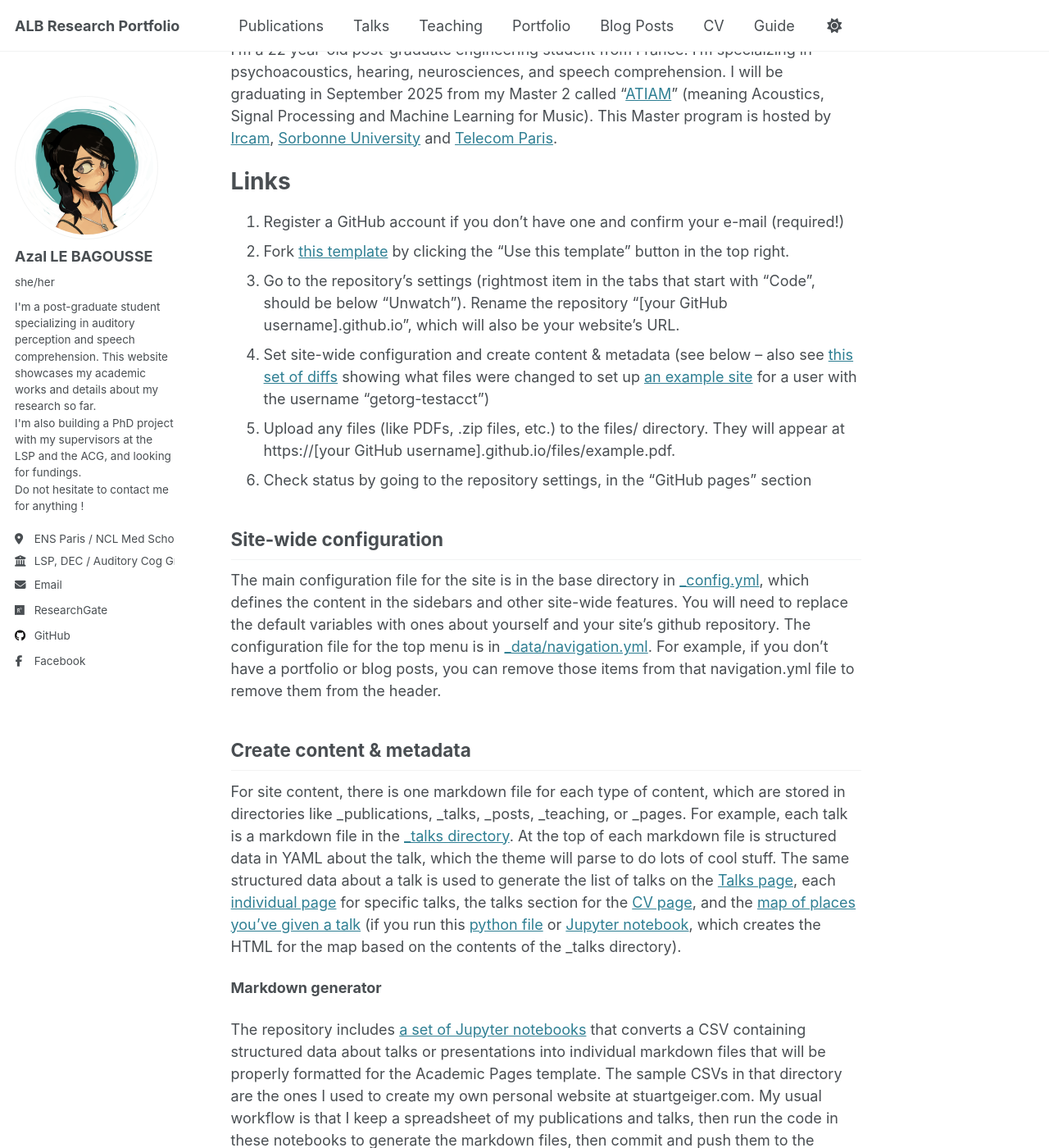
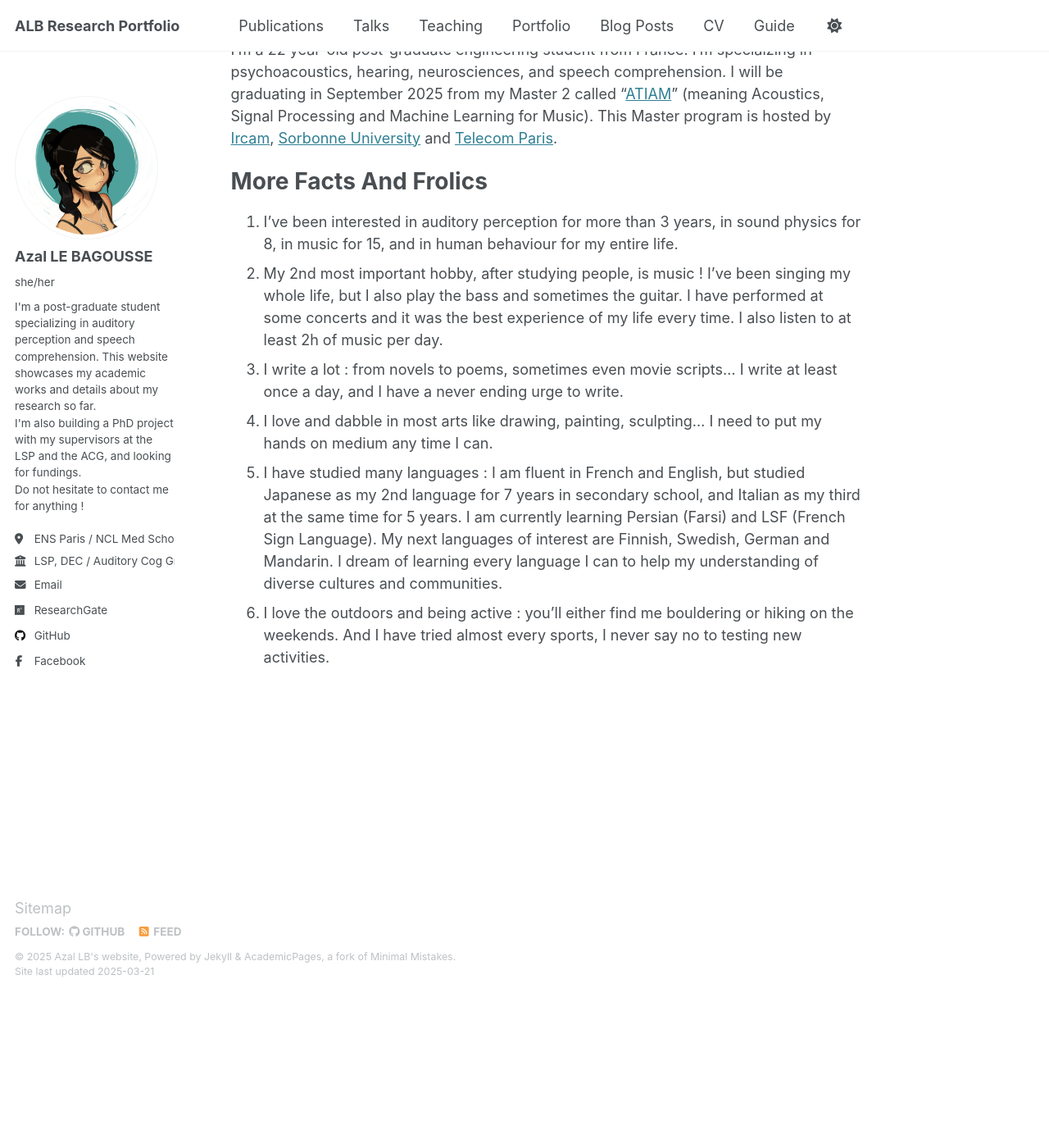
Before and after one commit to azallb/azallb.github.io, a Jekyll site: the page built from _pages/about.md, in a window 1280 px wide and 1400 px high, scrolled down 302 px. Shown: the whole window at 82% size. Built offline with Jekyll 4.4.1, drawn with Linux system fonts in a browser that asks for light colours; after the commit the page ends 1515 px from its top, so only the background shows below that; some of the changed text lies outside the part shown.

Commit message:
modify about, main page

```diff
--- a/_pages/about.md
+++ b/_pages/about.md
@@ -10,39 +10,15 @@ redirect_from:
 Hi ! I'm Azal and this page was designed to organize and showcase my work, mostly academic, cumulated over the course of my studies. <br>
 You can find old blog articles on my sound-related [Facebook page](https://www.facebook.com/melomanelibre/) (now inactive), also available by clicking the Facebook icon on the sidebar.
 
-About me
+About Me
 ======
 I'm a 22 year-old post-graduate engineering student from France. I'm specialzing in psychoacoustics, hearing, neurosciences, and speech comprehension. I will be graduating in September 2025 from my Master 2 called "[ATIAM](http://www.atiam.ircam.fr/en/)" (meaning Acoustics, Signal Processing and Machine Learning for Music). This Master program is hosted by [Ircam](https://www.ircam.fr/), [Sorbonne University](https://sciences.sorbonne-universite.fr/en) and [Telecom Paris](https://www.telecom-paris.fr/en/home).
 
-Links
+More Facts And Frolics
 ======
-1. Register a GitHub account if you don't have one and confirm your e-mail (required!)
-1. Fork [this template](https://github.com/academicpages/academicpages.github.io) by clicking the "Use this template" button in the top right.
-1. Go to the repository's settings (rightmost item in the tabs that start with "Code", should be below "Unwatch"). Rename the repository "[your GitHub username].github.io", which will also be your website's URL.
-1. Set site-wide configuration and create content & metadata (see below -- also see [this set of diffs](http://archive.is/3TPas) showing what files were changed to set up [an example site](https://getorg-testacct.github.io) for a user with the username "getorg-testacct")
-1. Upload any files (like PDFs, .zip files, etc.) to the files/ directory. They will appear at https://[your GitHub username].github.io/files/example.pdf.
-1. Check status by going to the repository settings, in the "GitHub pages" section
-
-Site-wide configuration
-------
-The main configuration file for the site is in the base directory in [_config.yml](https://github.com/academicpages/academicpages.github.io/blob/master/_config.yml), which defines the content in the sidebars and other site-wide features. You will need to replace the default variables with ones about yourself and your site's github repository. The configuration file for the top menu is in [_data/navigation.yml](https://github.com/academicpages/academicpages.github.io/blob/master/_data/navigation.yml). For example, if you don't have a portfolio or blog posts, you can remove those items from that navigation.yml file to remove them from the header.
-
-Create content & metadata
-------
-For site content, there is one markdown file for each type of content, which are stored in directories like _publications, _talks, _posts, _teaching, or _pages. For example, each talk is a markdown file in the [_talks directory](https://github.com/academicpages/academicpages.github.io/tree/master/_talks). At the top of each markdown file is structured data in YAML about the talk, which the theme will parse to do lots of cool stuff. The same structured data about a talk is used to generate the list of talks on the [Talks page](https://academicpages.github.io/talks), each [individual page](https://academicpages.github.io/talks/2012-03-01-talk-1) for specific talks, the talks section for the [CV page](https://academicpages.github.io/cv), and the [map of places you've given a talk](https://academicpages.github.io/talkmap.html) (if you run this [python file](https://github.com/academicpages/academicpages.github.io/blob/master/talkmap.py) or [Jupyter notebook](https://github.com/academicpages/academicpages.github.io/blob/master/talkmap.ipynb), which creates the HTML for the map based on the contents of the _talks directory).
-
-**Markdown generator**
-
-The repository includes [a set of Jupyter notebooks](https://github.com/academicpages/academicpages.github.io/tree/master/markdown_generator
-) that converts a CSV containing structured data about talks or presentations into individual markdown files that will be properly formatted for the Academic Pages template. The sample CSVs in that directory are the ones I used to create my own personal website at stuartgeiger.com. My usual workflow is that I keep a spreadsheet of my publications and talks, then run the code in these notebooks to generate the markdown files, then commit and push them to the GitHub repository.
-
-How to edit your site's GitHub repository
-------
-Many people use a git client to create files on their local computer and then push them to GitHub's servers. If you are not familiar with git, you can directly edit these configuration and markdown files directly in the github.com interface. Navigate to a file (like [this one](https://github.com/academicpages/academicpages.github.io/blob/master/_talks/2012-03-01-talk-1.md) and click the pencil icon in the top right of the content preview (to the right of the "Raw | Blame | History" buttons). You can delete a file by clicking the trashcan icon to the right of the pencil icon. You can also create new files or upload files by navigating to a directory and clicking the "Create new file" or "Upload files" buttons.
-
-Example: editing a markdown file for a talk
-![Editing a markdown file for a talk](/images/editing-talk.png)
-
-For more info
-------
-More info about configuring Academic Pages can be found in [the guide](https://academicpages.github.io/markdown/), the [growing wiki](https://github.com/academicpages/academicpages.github.io/wiki), and you can always [ask a question on GitHub](https://github.com/academicpages/academicpages.github.io/discussions). The [guides for the Minimal Mistakes theme](https://mmistakes.github.io/minimal-mistakes/docs/configuration/) (which this theme was forked from) might also be helpful.
+1. I've been interested in auditory perception for more than 3 years, in sound physics for 8, in music for 15, and in human behaviour for my entire life.
+1. My 2nd most important hobby, after studying people, is music ! I've been singing my whole life, but I also play the bass and sometimes the guitar. I have performed at some concerts and it was the best experience of my life every time. I also listen to at least 2h of music per day.
+1. I write a lot : from novels to poems, sometimes even movie scripts... I write at least once a day, and I have a never ending urge to write.
+1. I love and dabble in most arts like drawing, painting, sculpting... I need to put my hands on medium any time I can.
+1. I have studied many languages : I am fluent in French and English, but studied Japanese as my 2nd language for 7 years in secondary school, and Italian as my third at the same time for 5 years. I am currently learning Persian (Farsi) and LSF (French Sign Language). My next languages of interest are Finnish, Swedish, German and Mandarin. I dream of learning every language I can to help my understanding of diverse cultures and communities.
+1. I love the outdoors and being active : you'll either find me bouldering or hiking on the weekends. And I have tried almost every sports, I never say no to testing new activities.
```
